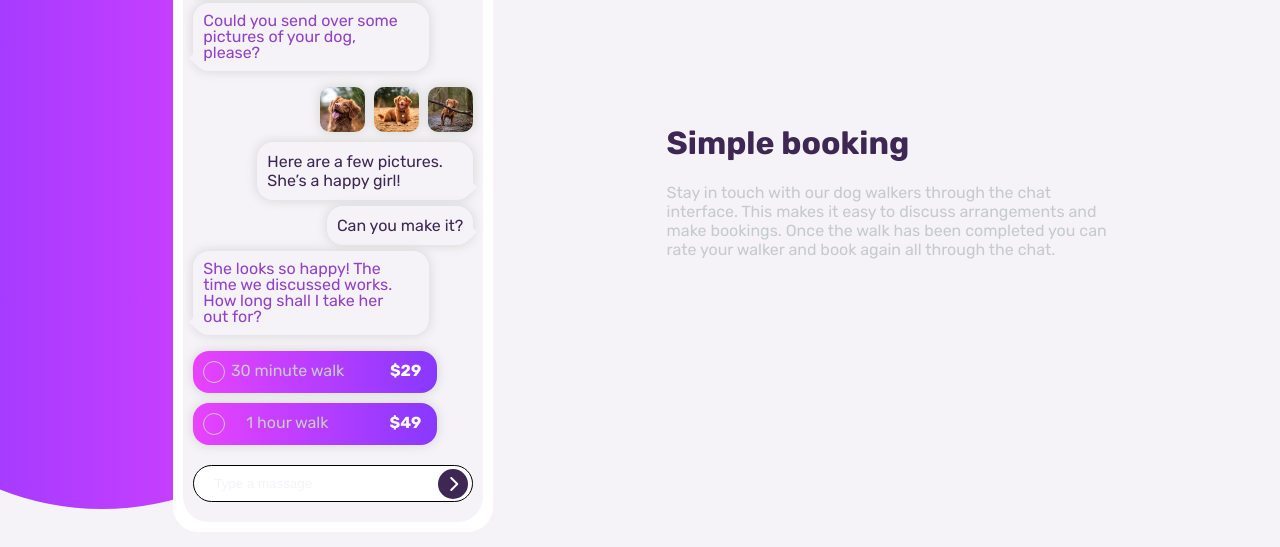
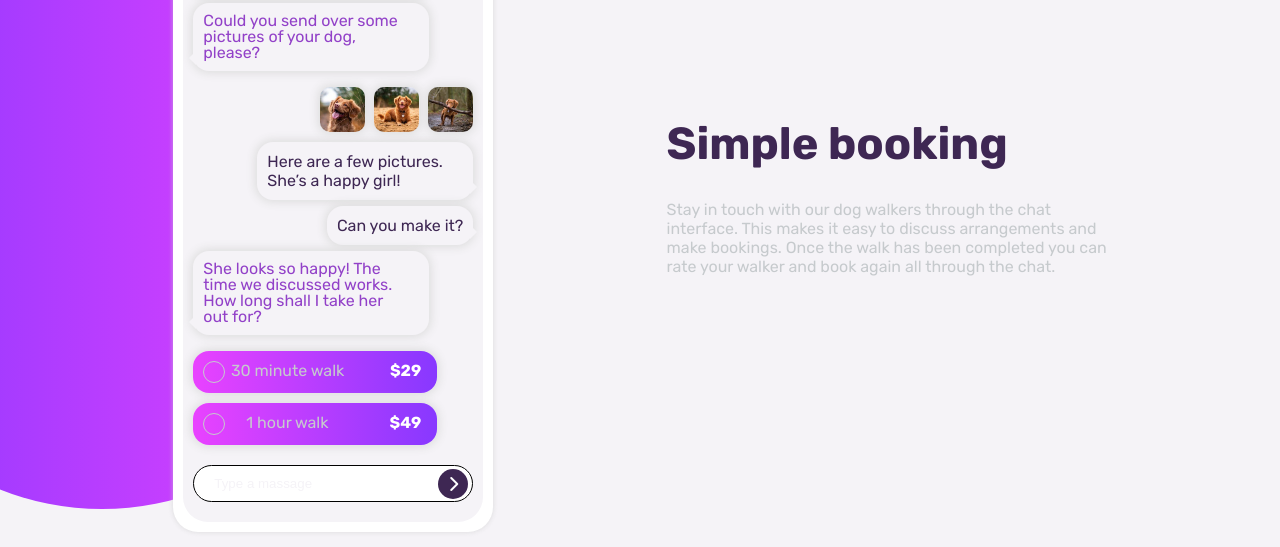
Before and after one commit to HelalAbood/Fm-10-chat-app-css-illustration-master, a plain HTML site: page index.html in a window 1280 px wide. Shown: the part 211-758 px from the top of the page. Drawn offline with Linux system fonts and the light colour scheme.

Commit message:
Box-shadow added

```diff
--- a/css/master.css
+++ b/css/master.css
@@ -44,7 +44,7 @@ main.main {
     justify-content: space-evenly;
     align-items: center;
     background-color: var(--Light-Grayish-Violet-app-background);
-    height: 100vh;
+    min-height: 100vh;
 }
 @media (max-width: 767px) {
     main.main {
@@ -61,6 +61,7 @@ main .left {
     border-radius: 25px;
     padding: 10px;
     position: relative;
+    box-shadow: 0 0 5px 0px #cccccca6;
 }
 @media (max-width: 767px) {
     main .left {
@@ -300,10 +301,12 @@ main .right {
 }
 main .right h1 {
     color: var(--Very-Dark-Desaturated-Violet-button-background);
+    font-size: 45px;
 }
 main .right p {
     color: var(--Grayish-Blue-text);
     font-weight: 400;
+    Font-size: 16px;
 }
 @media (max-width: 767px) {
     main .right h1 {
```
